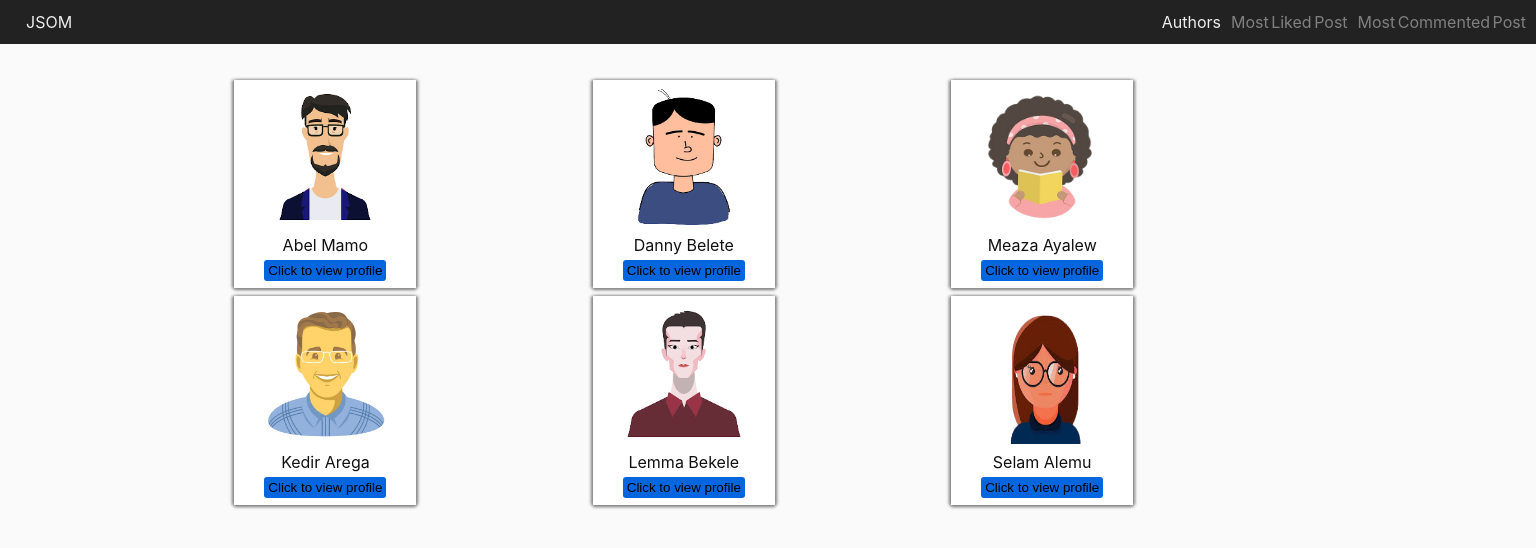
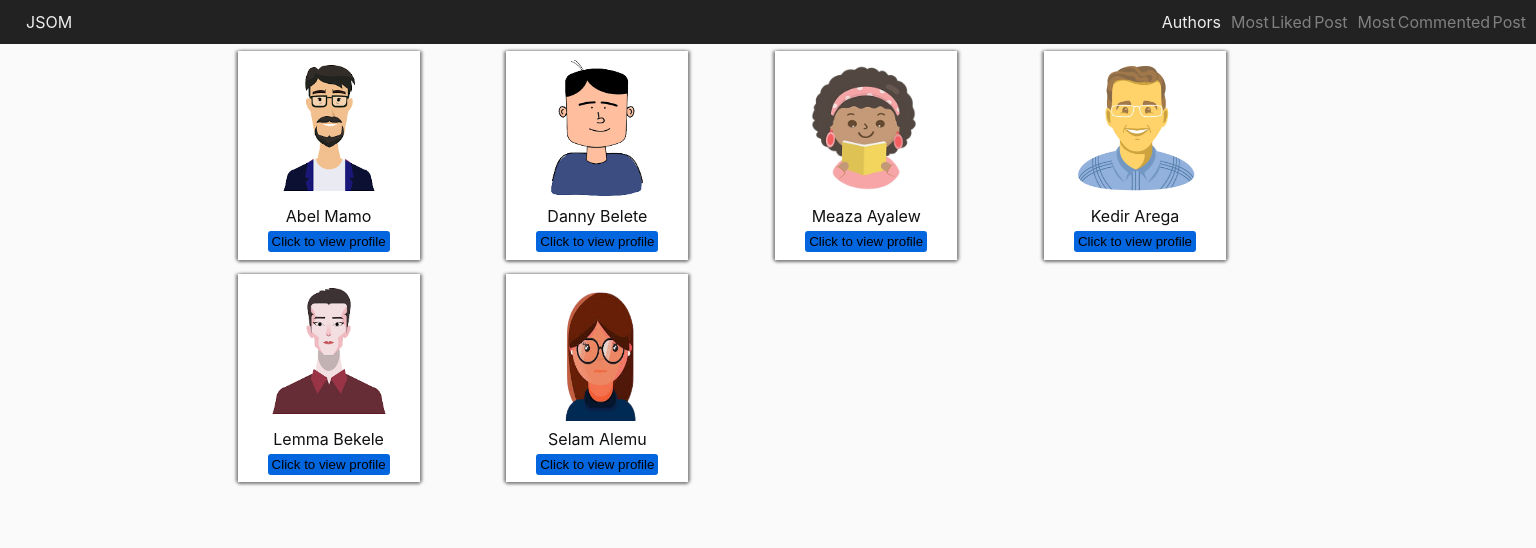
Before and after one commit to SolomonMuhyeY/ReactUserProfileNavigator1.0, a React (Vite) app: page / in a window 1536 px wide. Shown: the top 548 px of the page. Built offline with nearby package versions, Linux system fonts and the light colour scheme.

Commit message:
making it more responsive

```diff
--- a/src/styles/styles.css
+++ b/src/styles/styles.css
@@ -27,7 +27,7 @@ ul li.left {
 .users {
   background-color: white;
   box-sizing: border-box;
-  margin: 0.25rem;
+  margin: 0.45rem;
   width: fit-content;
   text-align: center;
   padding: 0.45rem 1rem;
@@ -79,3 +79,10 @@ img {
     margin: 0 auto;
   }
 }
+@media only screen and (min-width: 1300px) {
+  .client-container {
+    display: grid;
+    grid-template-columns: repeat(4, 1fr);
+    margin: 0 auto;
+  }
+}
```
